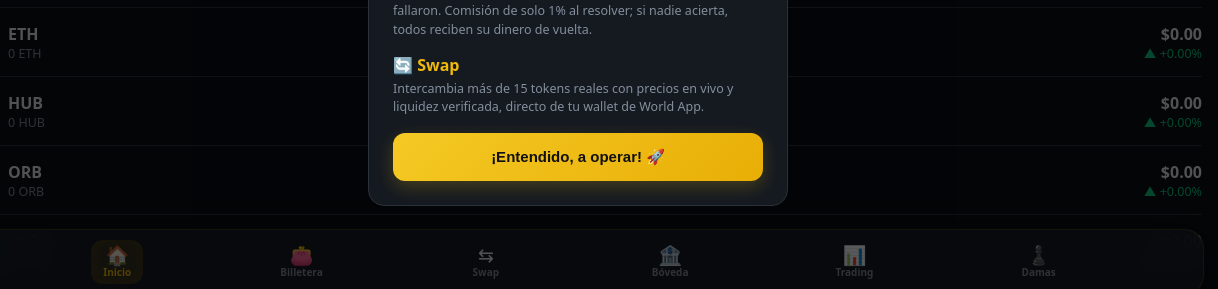
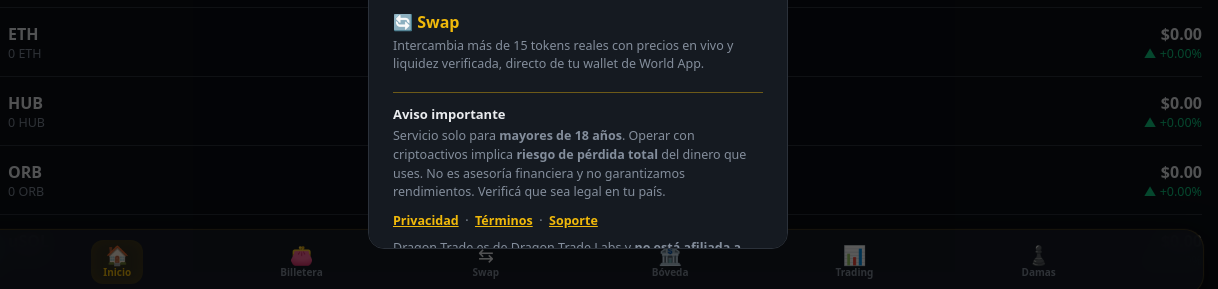
Before and after one commit to juanca42003177-oss/Uno-Intercambio-Prueba, a website: page index.html in a window 1280 px wide. Shown: the part 491-780 px from the top of the page, 62-1280 px from the left. Drawn offline with Linux system fonts and the light colour scheme; no server answers.

Commit message:
Cumplimiento World App: paginas legales, aviso 18+/riesgo, MiniKit fijo

```diff
--- a/index.html
+++ b/index.html
@@ -8,7 +8,7 @@
 <meta http-equiv="Expires" content="0">
 <title>Dragon Trade</title>
 <script type="module">
-  import { MiniKit } from 'https://cdn.jsdelivr.net/npm/@worldcoin/minikit-js@latest/+esm';
+  import { MiniKit } from 'https://cdn.jsdelivr.net/npm/@worldcoin/minikit-js@2.0.3/+esm';
   window.MiniKit = MiniKit;
 </script>
 <style>
@@ -284,6 +284,7 @@
     <div class="box" style="font-size:12.5px;line-height:1.6">
       <b style="color:var(--yellow)">Modelo transparente</b><br>
       Apuestas en USDC (mínimo <span id="predMinBetTxt">$1</span>) a ALZA o BAJA. Todo va a un <b>pozo común en cadena</b>. Al resolverse, el lado que acertó se reparte el pozo (se cobra 1% una sola vez).
+      <div class="small" style="text-align:center;margin-top:8px;line-height:1.5;font-weight:800">+18 · Riesgo de <b>pérdida total</b> · No es asesoría financiera · <a href="/terminos.html" style="color:#f0b90b">Términos</a></div>
     </div>
 
     <div id="adminCreateBox" style="display:none" class="box" style="background:rgba(240,185,11,.08);border-color:rgba(240,185,11,.35)">
@@ -323,6 +324,7 @@
   <div class="main">
     <div id="damasHead">
     <h3 style="text-align:center">♟️ Damas — Apuesta en WLD</h3>
+    <div class="small" style="text-align:center;margin-top:8px;line-height:1.5;font-weight:800">+18 · Riesgo de <b>pérdida total</b> · No es asesoría financiera · <a href="/terminos.html" style="color:#f0b90b">Términos</a></div>
     <div class="small" style="text-align:center;margin-bottom:12px">Usuario vs usuario, pozo común: el que gana se lleva todo</div>
     </div>
     <div id="damasLobbyView">
@@ -471,6 +473,16 @@
     <div style="margin-top:14px">
       <div style="font-weight:800;color:#f0b90b">🔄 Swap</div>
       <div class="small" style="margin-top:4px;line-height:1.5">Intercambia más de 15 tokens reales con precios en vivo y liquidez verificada, directo de tu wallet de World App.</div>
+    </div>
+        <div style="margin-top:18px;padding-top:12px;border-top:1px solid rgba(240,185,11,.4)">
+      <div style="font-weight:900;font-size:13px">Aviso importante</div>
+      <div class="small" style="margin-top:4px;line-height:1.5">Servicio solo para <b>mayores de 18 años</b>. Operar con criptoactivos implica <b>riesgo de pérdida total</b> del dinero que uses. No es asesoría financiera y no garantizamos rendimientos. Verificá que sea legal en tu país.</div>
+      <div class="small" style="margin-top:8px;line-height:1.8">
+        <a href="/privacidad.html" style="color:#f0b90b;font-weight:900">Privacidad</a> &nbsp;·&nbsp;
+        <a href="/terminos.html" style="color:#f0b90b;font-weight:900">Términos</a> &nbsp;·&nbsp;
+        <a href="mailto:soporte.dragoexpres@gmail.com" style="color:#f0b90b;font-weight:900">Soporte</a>
+      </div>
+      <div class="small" style="margin-top:6px;line-height:1.5">Dragon Trade es de Dragon Trade Labs y <b>no está afiliada a Tools for Humanity ni a World</b>.</div>
     </div>
     <button class="btnY" style="width:100%;margin-top:16px" onclick="document.getElementById('welcome').style.display='none';localStorage.setItem('dragonWelcomeKey','1')">¡Entendido, a operar! 🚀</button>
   </div>
```
